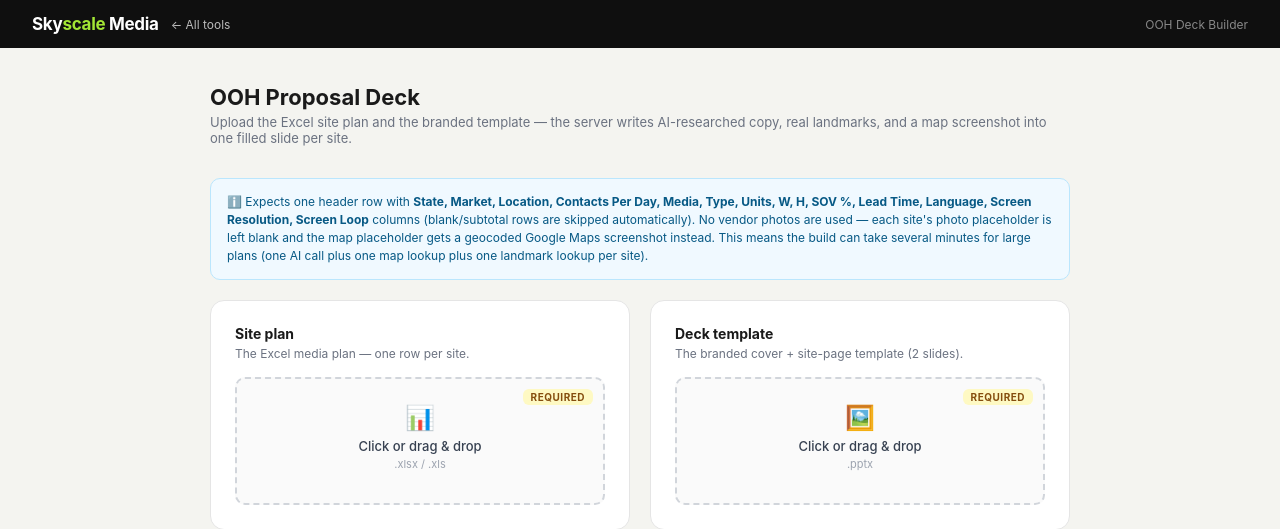
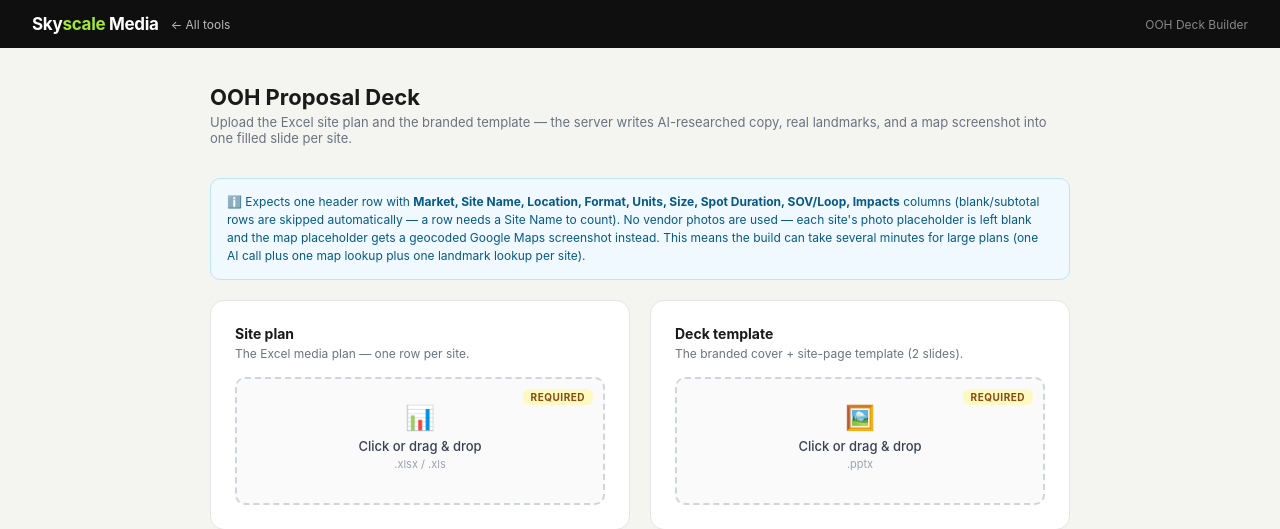
Before and after one commit to sergioabiad4-stack/etihad-ooh-creator-ppt, a Flask app: page /ooh-deck in a window 1280 px wide. Shown: the top 529 px of the page. Run offline with Flask 3, Linux system fonts and the light colour scheme; some libraries are stand-ins or nearby versions.

Commit message:
Switch to the real vendor Excel format (Market/Site Name/Location/Format/ Units/Size/Spot Duration/SOV-Loop/Impacts)
The previous column set (State/Contacts Per Day/Media/Type/W/H/SOV %/
Screen Resolution/Screen Loop) was built around one specific vendor's DOOH
plan and doesn't match the real format Skyscale actually receives — this
one has an explicit Site Name column (no more overloading Location as the
name), and Format/Size/Spot Duration/SOV-Loop already arrive as ready-to-
display free text rather than fields to parse and reformat.

Verified against a real Visit Qatar x China vendor plan (30 sites across 4
markets, with a title/client block above the header and a trailing terms
& conditions block below the data — both correctly skipped) through the
full build pipeline, including the AI-content and landmark-fallback code
paths.

Co-Authored-By: Claude <noreply@anthropic.com>

```diff
--- a/app.py
+++ b/app.py
@@ -1116,25 +1116,20 @@ _OOH_NS_R = 'http://schemas.openxmlformats.org/officeDocument/2006/relationships
 # Excel's header row, wherever that row happens to land (there's a Date/
 # Client/Campaign block above it).
 _OOH_HEADER_KEYWORDS = {
-    'sno':        ['s. no.', 's.no.', 's no', 'sno'],
-    'state':      ['state'],
-    'market':     ['market'],
-    'location':   ['location'],
-    'audience':   ['contacts per day'],
-    'media':      ['media'],
-    'type':       ['type'],
-    'units':      ['units'],
-    'w':          ['w'],
-    'h':          ['h'],
-    'sov':        ['sov %', 'sov%'],
-    'lead_time':  ['lead time'],
-    'language':   ['language'],
-    'resolution': ['screen resolution (in pixels)', 'screen resolution'],
-    'loop':       ['screen loop'],
+    'market':            ['market'],
+    'site_name':         ['site name'],
+    'location':          ['location'],
+    'format':            ['format'],
+    'units':             ['units'],
+    'size':              ['size'],
+    'spot_duration':     ['spot duration'],
+    'sov_loop':          ['sov/loop', 'sov / loop'],
+    'campaign_duration': ['campaign duration'],
+    'impacts':           ['impacts'],
 }
-# These columns get merged across multi-row site clusters in the source sheet
-# (e.g. two screens at the same address) — blank cells inherit the last value.
-_OOH_FORWARD_FILL_FIELDS = ('state', 'market', 'location', 'audience', 'sov')
+# Market is blank on continuation rows within the same city section — every
+# other column (including Site Name and Location) is filled on every row.
+_OOH_FORWARD_FILL_FIELDS = ('market',)
 
 
 def _ooh_find_header_row(rows: list) -> int:
@@ -1164,8 +1159,8 @@ def _ooh_parse_excel_sites(excel_bytes: bytes) -> list:
                 field_col[field] = ci
                 break
 
-    if 'location' not in field_col or 'market' not in field_col:
-        raise ValueError("Could not find 'Location' and 'Market' columns in the Excel file.")
+    if 'location' not in field_col or 'site_name' not in field_col:
+        raise ValueError("Could not find 'Site Name' and 'Location' columns in the Excel file.")
 
     def cell(row, field):
         ci = field_col.get(field)
@@ -1178,8 +1173,8 @@ def _ooh_parse_excel_sites(excel_bytes: bytes) -> list:
     sno_counter = 0
 
     for row in raw[hdr_idx + 1:]:
-        if not cell(row, 'sno'):
-            continue  # blank separator row or a "<City> Total" subtotal row — neither has a serial number
+        if not cell(row, 'site_name'):
+            continue  # blank separator row, subtotal, or trailing terms/disclaimer text — none of those have a Site Name
 
         values = {}
         for field in _OOH_FORWARD_FILL_FIELDS:
@@ -1189,21 +1184,17 @@ def _ooh_parse_excel_sites(excel_bytes: bytes) -> list:
 
         sno_counter += 1
         sites.append({
-            'sno':        sno_counter,
-            'state':      values['state'],
-            'market':     values['market'] or 'Other',
-            'location':   values['location'],
-            'audience':   values['audience'],
-            'media':      cell(row, 'media'),
-            'type':       cell(row, 'type'),
-            'units':      cell(row, 'units') or '1',
-            'w':          cell(row, 'w'),
-            'h':          cell(row, 'h'),
-            'sov':        values['sov'],
-            'lead_time':  cell(row, 'lead_time'),
-            'language':   cell(row, 'language') or 'English',
-            'resolution': cell(row, 'resolution'),
-            'loop':       cell(row, 'loop'),
+            'sno':               sno_counter,
+            'market':            values['market'] or 'Other',
+            'site_name':         cell(row, 'site_name'),
+            'location':          cell(row, 'location'),
+            'format':            cell(row, 'format'),
+            'units':             cell(row, 'units') or '1',
+            'size':              cell(row, 'size'),
+            'spot_duration':     cell(row, 'spot_duration'),
+            'sov_loop':          cell(row, 'sov_loop'),
+            'campaign_duration': cell(row, 'campaign_duration'),
+            'impacts':           cell(row, 'impacts'),
         })
 
     if not sites:
@@ -1212,43 +1203,34 @@ def _ooh_parse_excel_sites(excel_bytes: bytes) -> list:
 
 
 def _ooh_format_site_fields(site: dict) -> dict:
-    """Derive the plain-fact display strings (Format/Size/Units/etc.) from raw Excel fields."""
-    audience_digits = site['audience'].replace(',', '')
+    """Derive the plain-fact display strings (Format/Size/Units/etc.) from raw Excel fields.
+
+    Format/Size/Spot Duration/SOV-Loop already arrive as ready-to-display free
+    text from this sheet (e.g. "54,4m x 13,44m", "60 spots per day") — no
+    parsing needed, unlike the old column set this replaced.
+    """
+    impacts_digits = re.sub(r'[^\d.]', '', site['impacts'])
     try:
-        audience_fmt = f"{int(float(audience_digits)):,} daily" if audience_digits else ''
+        impacts_fmt = f"{int(float(impacts_digits)):,}" if impacts_digits else site['impacts']
     except ValueError:
-        audience_fmt = site['audience']
-
-    size_fmt = f"{site['w']} x {site['h']}" if site['w'] and site['h'] else ''
-
-    sov_fmt = ''
-    if site['sov']:
-        try:
-            sov_fmt = f"{float(site['sov']):.1f}%"
-        except ValueError:
-            sov_fmt = site['sov']
-
-    spot_duration = ''
-    m = re.search(r'(\d+)\s*sec', site['loop'], re.IGNORECASE)
-    if m:
-        spot_duration = m.group(1) + ' seconds'
-
-    visibility_fallback = ', '.join(p for p in (site['media'], site['type'], site['resolution']) if p)
+        impacts_fmt = site['impacts']
+
+    visibility_fallback = ', '.join(p for p in (site['format'], site['size'], site['spot_duration']) if p)
 
     return {
-        'format':        site['type'] or site['media'],
-        'size':          size_fmt,
+        'format':        site['format'],
+        'size':          site['size'],
         'units':         site['units'],
-        'spot_duration': spot_duration,
-        'sov':           sov_fmt,
-        'traffic':       audience_fmt,
+        'spot_duration': site['spot_duration'],
+        'sov':           site['sov_loop'],
+        'traffic':       impacts_fmt,
         # Fallbacks used only if AI content is unavailable (no API key, or the call failed).
         # Kept short since this fills a large single-line title font (a longer
         # string wraps and overlaps the subtitle below it).
-        'site_name_fallback':   site['location'][:24],
+        'site_name_fallback':   site['site_name'][:24],
         'location_fallback':    site['location'],
         'visibility_fallback':  visibility_fallback,
-        'audience_fallback':    audience_fmt,
+        'audience_fallback':    impacts_fmt,
     }
 
 
@@ -1259,21 +1241,20 @@ def _ooh_generate_ai_content(site: dict, client_name: str, ai_client: anthropic.
     prompt = f"""You are writing punchy, professional copy for an OOH (Out-of-Home) advertising strategy proposal for the client "{client_name}".
 
 Site details:
+- Site name: {site['site_name']}
 - Location: {site['location']}
-- State: {site['state']}
 - Market/City: {site['market']}
-- Media: {site['media']}
-- Screen type: {site['type']}
-- Size: {site['w']} x {site['h']}
-- Screen resolution: {site['resolution']}
-- Contacts per day: {site['audience']}
-- SOV: {site['sov']}%
+- Format: {site['format']}
+- Size: {site['size']}
+- Spot duration: {site['spot_duration']}
+- SOV/Loop: {site['sov_loop']}
 - Units: {site['units']}
+- Impacts: {site['impacts']}
 
 Return ONLY valid JSON (no markdown fences, no extra text) with exactly these keys:
 
 {{
-  "site_name": "<a SHORT display name for this site, max 24 characters, must fit on a single line in a large title font, e.g. 'One Times Square' or 'Marine Drive'>",
+  "site_name": "<a SHORT display name for this site based on '{site['site_name']}', max 24 characters, must fit on a single line in a large title font, e.g. 'One Times Square' or 'Marine Drive'>",
   "site_nickname": "<a short, catchy 2-5 word descriptor/nickname for this specific site, e.g. 'The Ball Drop Tower'>",
   "location_desc": "<2-3 sentences describing where this site is located and its surroundings>",
   "visibility_desc": "<2-3 sentences about the screen's visibility, format, and viewing conditions>",
--- a/templates/ooh_deck.html
+++ b/templates/ooh_deck.html
@@ -68,7 +68,7 @@ body{font-family:-apple-system,BlinkMacSystemFont,'Segoe UI',sans-serif;backgrou
   <p class="page-sub">Upload the Excel site plan and the branded template — the server writes AI-researched copy, real landmarks, and a map screenshot into one filled slide per site.</p>
 
   <div class="info-box">
-    ℹ️ Expects one header row with <strong>State, Market, Location, Contacts Per Day, Media, Type, Units, W, H, SOV %, Lead Time, Language, Screen Resolution, Screen Loop</strong> columns (blank/subtotal rows are skipped automatically). No vendor photos are used — each site's photo placeholder is left blank and the map placeholder gets a geocoded Google Maps screenshot instead. This means the build can take several minutes for large plans (one AI call plus one map lookup plus one landmark lookup per site).
+    ℹ️ Expects one header row with <strong>Market, Site Name, Location, Format, Units, Size, Spot Duration, SOV/Loop, Impacts</strong> columns (blank/subtotal rows are skipped automatically — a row needs a Site Name to count). No vendor photos are used — each site's photo placeholder is left blank and the map placeholder gets a geocoded Google Maps screenshot instead. This means the build can take several minutes for large plans (one AI call plus one map lookup plus one landmark lookup per site).
   </div>
 
   <div class="grid">
```
